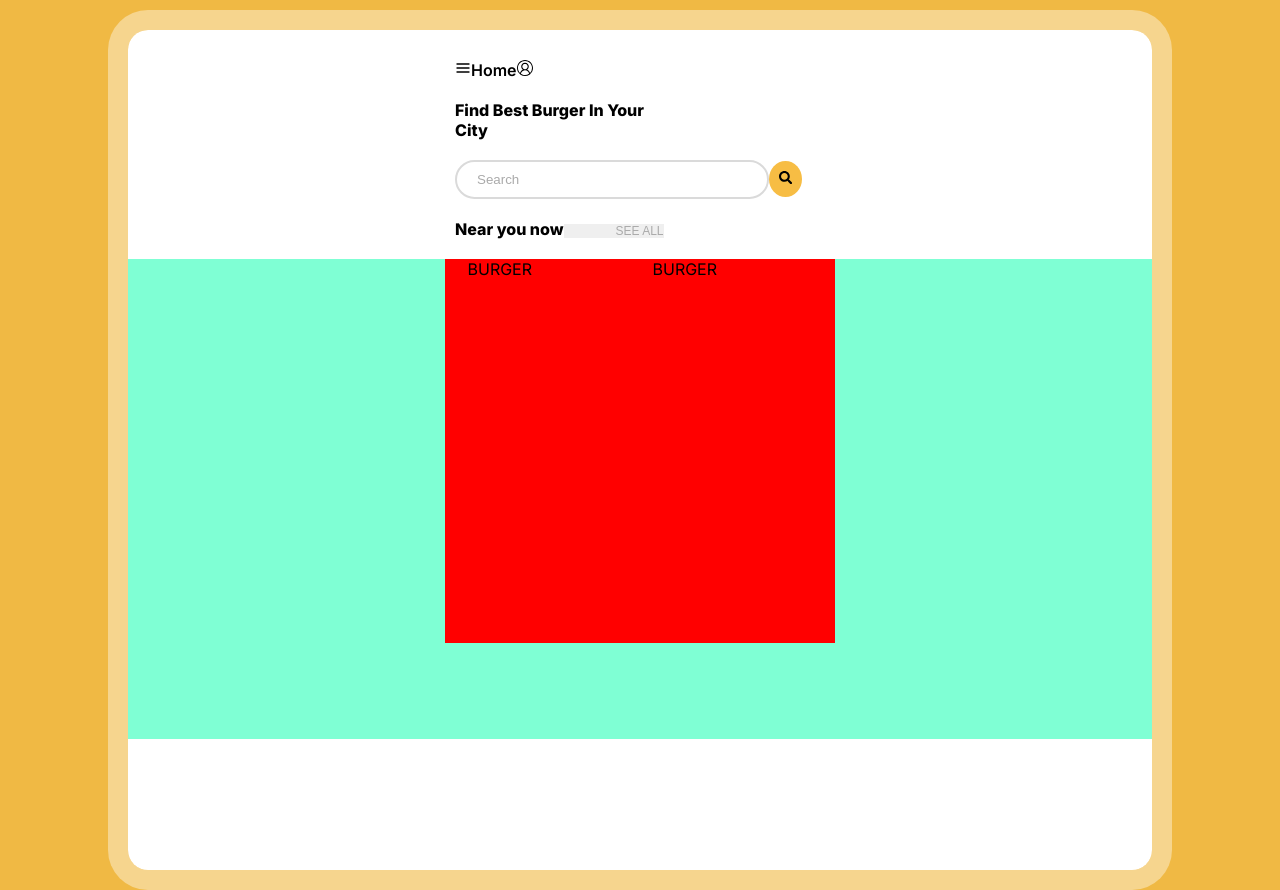
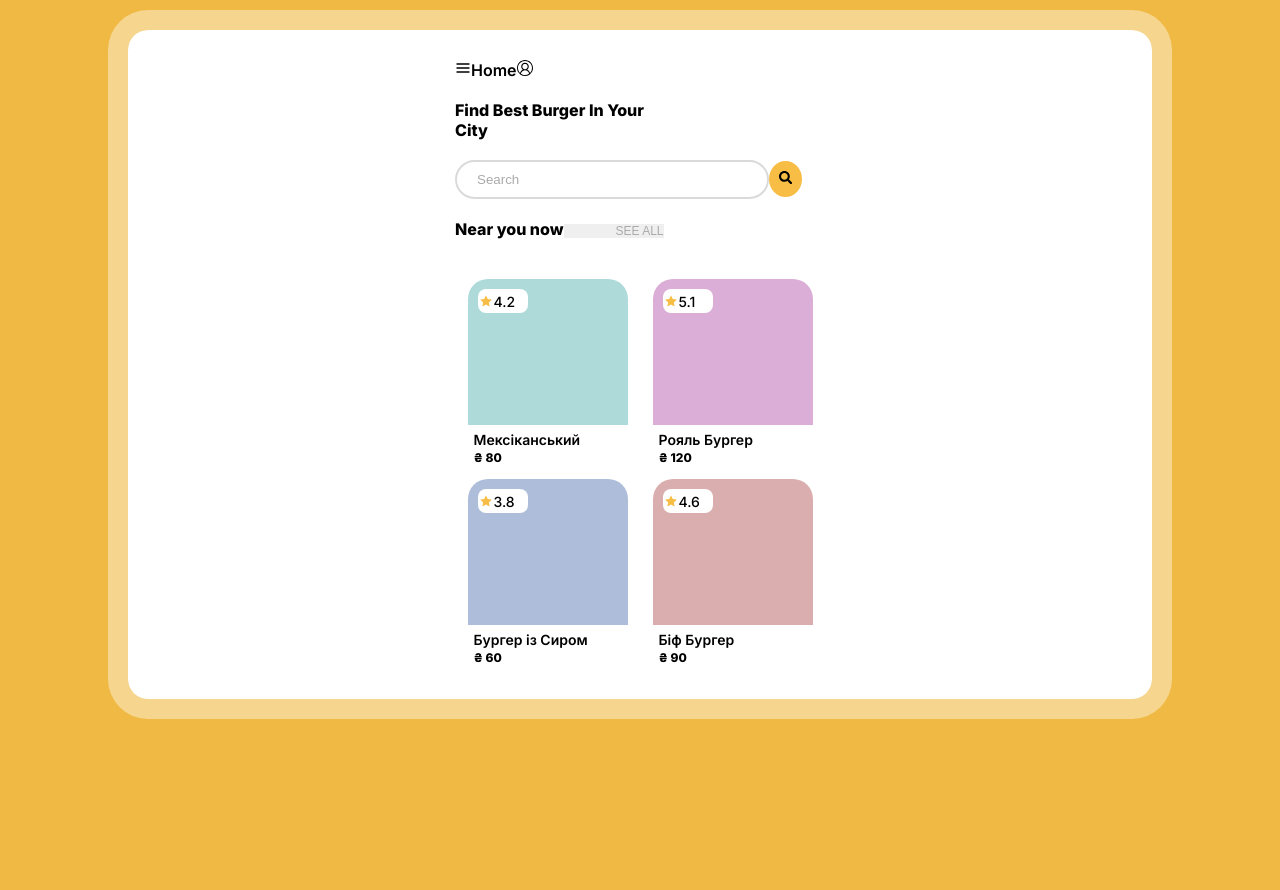
Before and after one commit to pepsif/burger, a React (Vite) app: page / in a window 1280 px wide. After the commit the page ends 800 px from the top, so only its background shows below. Built offline with nearby package versions, Linux system fonts and the light colour scheme.

Commit message:
add: BurgerContent and Burger.jsx components and edit her styles

```diff
--- a/src/components/BurgerCard/Burger.css
+++ b/src/components/BurgerCard/Burger.css
@@ -1,5 +1,33 @@
 .burger-card {
     width: 160px;
     height: 180px;
-    border-color: bisque;
+    margin: 10px;
+    border-radius: 20px;
+
 }
+.rating-block {
+    display: flex;
+    margin: 10px 10px;
+    align-items: center;
+    border-radius: 8px;
+    width: 50px;
+    height: 24px;
+    display: flex;
+    background-color: #fff;
+    font-size: 14px;
+    font-weight: 500;
+}
+.description-block {
+margin-top: 70%;
+background-color: #fff;
+}
+.burger-title-block {
+    width:80%;
+    font-size: 14px;
+    font-weight: 600;
+    padding: 6px;
+}
+.burger-price{
+    font-size: 12px;
+    font-weight:bold;
+}
--- a/src/components/BurgerCard/Burger.jsx
+++ b/src/components/BurgerCard/Burger.jsx
@@ -1,9 +1,34 @@
-import './Burger.css';
+import React from 'react'
+import "./Burger.css";
+import { SlStar } from "react-icons/sl";
+import { TiStar} from "react-icons/ti";
+export default function Burger({ title, rating, price, background, imageUrl }) {
+  const style = {
+    backgroundColor: background,
+    star: {
+      color: "#f7bd44",
+      width:16,
+      height:16,
 
-export default function Burger() {
-    return(
-        <div className='burger-card'>
-          BURGER
-        </div>
-    )
+    },
+  };
+  return (
+    <div className="burger-card" style={style}>
+      <div className="rating-block">
+        <TiStar style={style.star}/>
+        <span>{rating}</span>
+
+      </div>
+      <div className="description-block">
+       <div className='burger-title-block'>
+         {title} <br></br>
+          <span className='burger-price'>₴ {price}</span>
+       </div>
+       <div className='burger-heart'>
+
+       </div>
+
+      </div>
+    </div>
+  );
 }
--- a/src/index.css
+++ b/src/index.css
@@ -1,7 +1,5 @@
 body {
   margin: 0;
-
-  height: 100vh;
   background-color: #f0b944;
 }
 
@@ -10,10 +8,8 @@ body {
   padding: 20px 0;
   font-family: Inter, system-ui, Avenir, Helvetica, Arial, sans-serif;
   width: 80%;
- height: 100%;
- background-color: #ffffff;
- border-radius: 40px;
- border: 20px solid rgba(255,255,255,0.4);
-      background-clip: padding-box;
-
+  background-color: #ffffff;
+  border-radius: 40px;
+  border: 20px solid rgba(255, 255, 255, 0.4);
+  background-clip: padding-box;
 }
--- a/src/pages/BurgerContent/BurgerContent.css
+++ b/src/pages/BurgerContent/BurgerContent.css
@@ -1,13 +1,10 @@
 .burger-section{
     margin-top: 20px;
-    background-color: aquamarine;
-    height: 60%;
+
 }
 
 .burgers-container {
-    background-color: red;
-    height: 80%;
-
+   padding: 10px 0;
 
 }
 .burgers-cards{
--- a/src/pages/BurgerContent/BurgerContent.jsx
+++ b/src/pages/BurgerContent/BurgerContent.jsx
@@ -13,7 +13,7 @@ export default function BurgerContent() {
       <div className="container burgers-container">
         <div className="burgers-cards">
           {burgers.map((el, i) => {
-           return <Burger key={i}/>
+           return <Burger {...burgers[i]} key={i}/>
 
           })}
         </div>
--- a/src/redux/BurgersSlice/BurgersSlice.js
+++ b/src/redux/BurgersSlice/BurgersSlice.js
@@ -1,16 +1,36 @@
 import { createSlice} from "@reduxjs/toolkit";
 
 const initialState = {
-    data: [ { title:"Мексіканський",
+    data: [ {
+      title:"Мексіканський",
       price: 80,
+      rating: 4.2,
       composition: [ "Булочка","Салат","Сир","Соус Мехіко","Куряча Котлета","Салат","Майонез","Булочка" ],
       background: "#aedada",
       imageUrl: ""
     },
-    { title:"Рояль Бургер",
+    {
+      title:"Рояль Бургер",
       price: 120,
+      rating: 5.1,
       composition: [ "Булочка","Салат","Сир","Соус Тітоньки Меїр","Мясна Котлета","Салат","Майонез","Булочка" ],
-      background: "#aedada",
+      background: "#daaed6",
+      imageUrl: ""
+    },
+    {
+      title:"Бургер із Сиром",
+      price: 60,
+      rating: 3.8,
+      composition: [ "Булочка","Салат","Сир","Майонез","Салат","Булочка" ],
+      background: "#aebdda",
+      imageUrl: ""
+    },
+    {
+      title:"Біф Бургер",
+      price: 90,
+      rating: 4.6,
+      composition: [ "Булочка","Салат","Сир","Мясна Котлета","Майонез","Салат","Булочка" ],
+      background: "#daaeae",
       imageUrl: ""
     }
 
```
